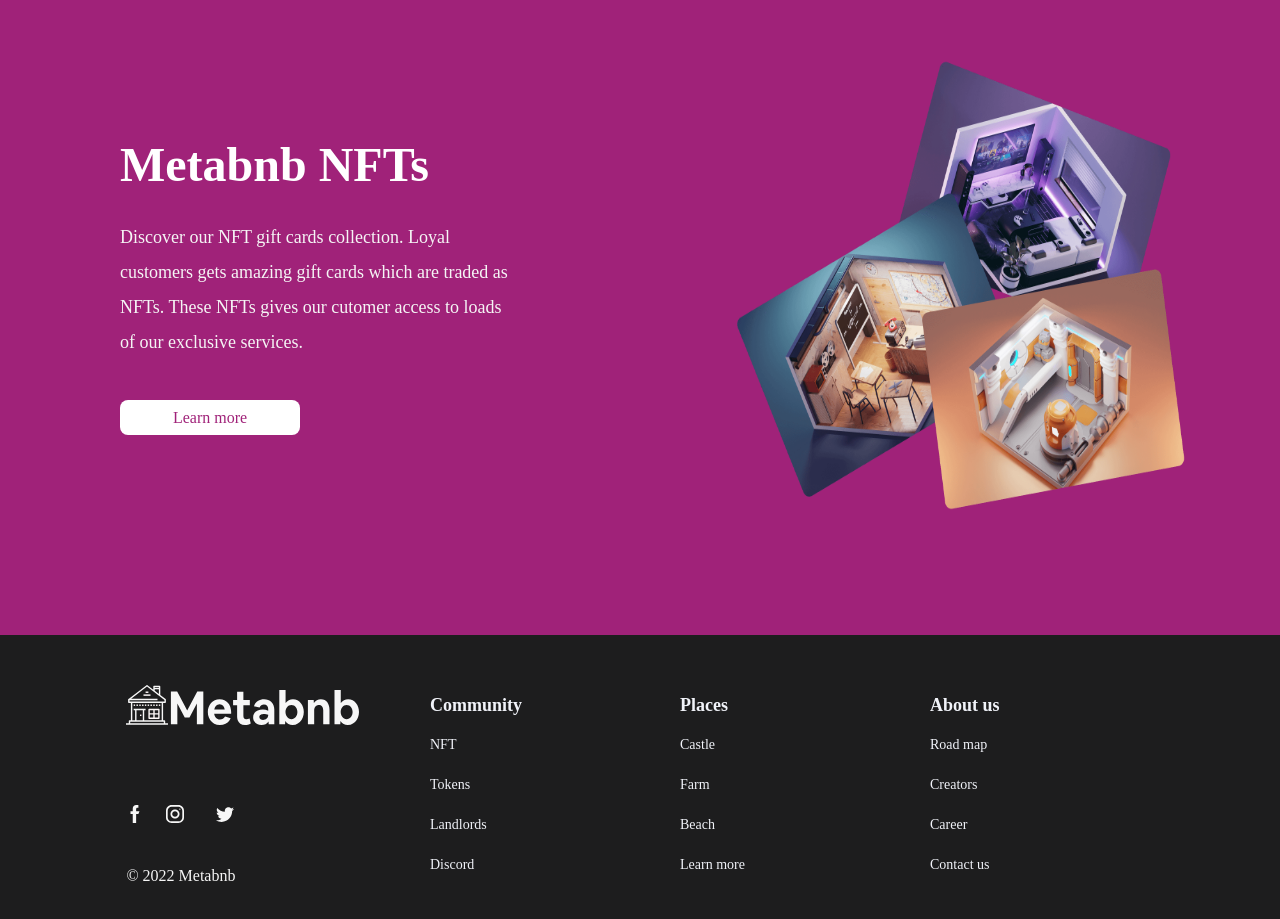
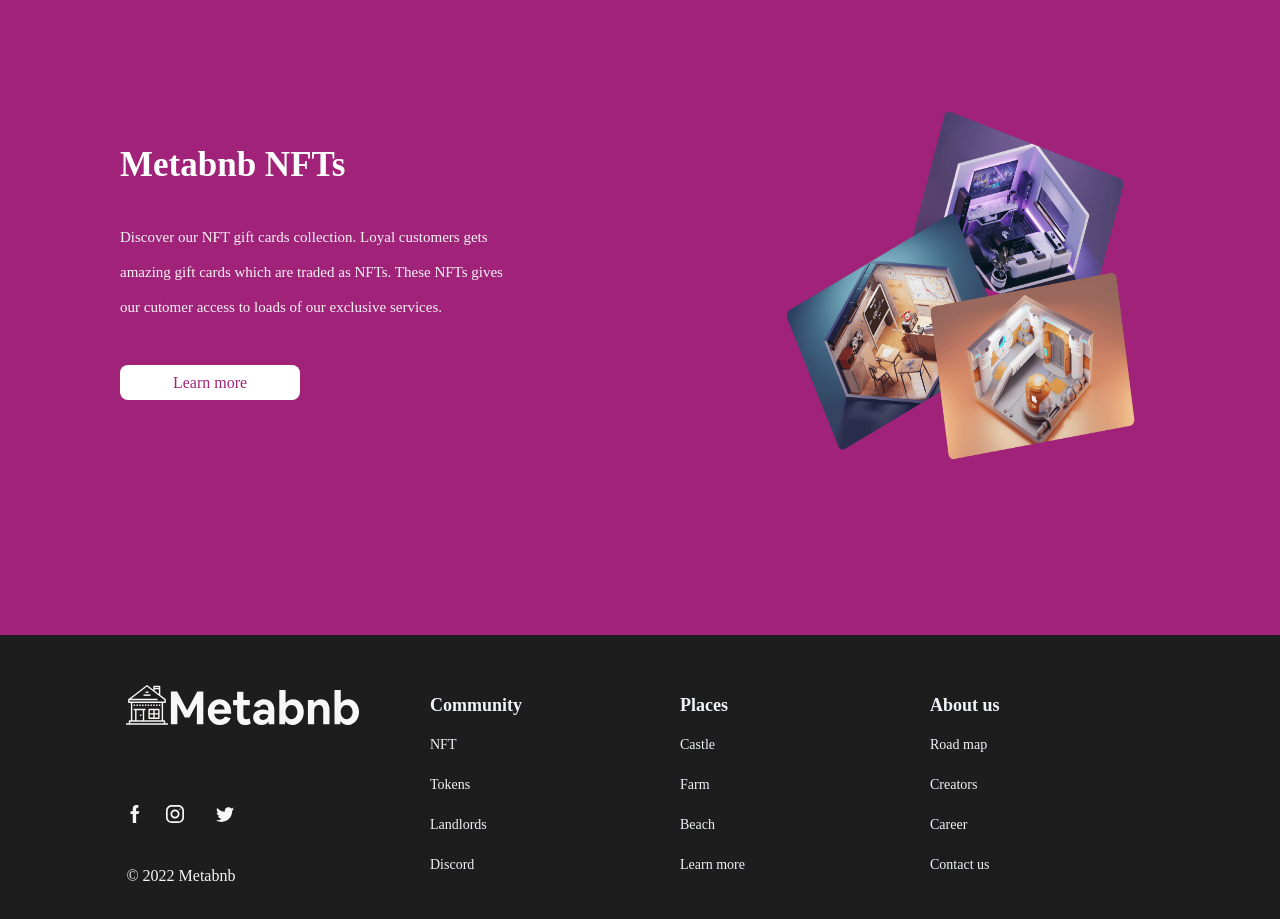
Before and after one commit to Princeizekor/hng9-stage3-project, a React (Create React App) app: page / in a window 1280 px wide. Shown: the part 1820-2739 px from the top of the page. Built offline with nearby package versions, Linux system fonts and the light colour scheme; a web font is replaced by a local one.

Commit message:
fix bug: fixed some issues in image and text

```diff
--- a/src/styles/Discover.css
+++ b/src/styles/Discover.css
@@ -24,7 +24,7 @@
     font-family: 'Red Rose';
     font-style: normal;
     font-weight: 700;
-    font-size: 48px;
+    font-size: 35px;
     line-height: 60px;
     color: white;
 }
@@ -33,7 +33,7 @@
     font-family: 'Red Rose';
     font-style: normal;
     font-weight: 400;
-    font-size: 18px;
+    font-size: 15px;
     line-height: 35px;
     color: whitesmoke;
     margin-top: 25px;
@@ -66,8 +66,8 @@
 }
 
 .disc-img {
-    width: 450px;
-    height: 450px;
+    width: 350px;
+    height: 350px;
     left: 0px;
     top: 220px;
     border-radius: 10px;
--- a/src/styles/Inspiration.css
+++ b/src/styles/Inspiration.css
@@ -101,12 +101,16 @@
         padding: 150px 50px 50px 50px;
     }
 
+    .insp-text {
+        font-size: 35px;
+    }
+
     .nfts {
         width: 45%;
     }
 
     .nft-img {
-        width: 380px;
+        width: 100%;
         height: 250px;
     }
 }
--- a/src/styles/Midnav.css
+++ b/src/styles/Midnav.css
@@ -14,7 +14,7 @@
 @media screen and (max-width: 1023px) {
     .midnav {
         padding: 10px 100px;
-        gap: 150px;
+        gap: 100px;
     }
 }
 
```
